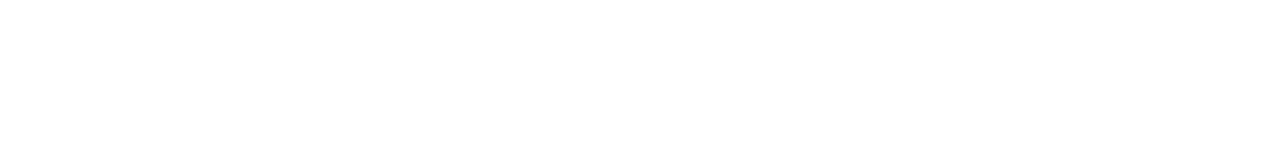
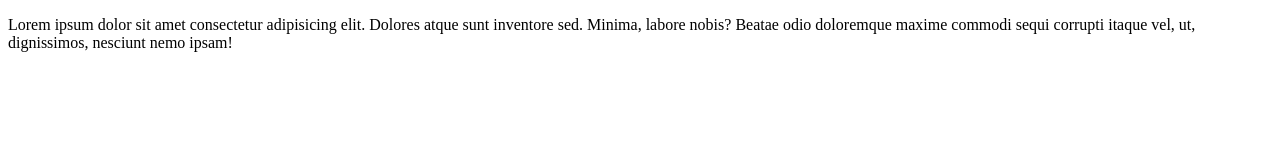
Before and after one commit to Rohan-mindbowser/learning-git-gaurav, a plain HTML site: page index.html in a window 1280 px wide. Drawn offline with Linux system fonts and the light colour scheme.

Commit message:
new feature done

```diff
--- a/index.html
+++ b/index.html
@@ -6,5 +6,11 @@
     <meta name="viewport" content="width=device-width, initial-scale=1.0" />
     <title>Document</title>
   </head>
-  <body></body>
+  <body>
+    <p>
+      Lorem ipsum dolor sit amet consectetur adipisicing elit. Dolores atque
+      sunt inventore sed. Minima, labore nobis? Beatae odio doloremque maxime
+      commodi sequi corrupti itaque vel, ut, dignissimos, nesciunt nemo ipsam!
+    </p>
+  </body>
 </html>
--- /dev/null
+++ b/style.css
@@ -0,0 +1,5 @@
+* {
+  margin: 0;
+  padding: 0;
+  box-sizing: border-box;
+}
```
